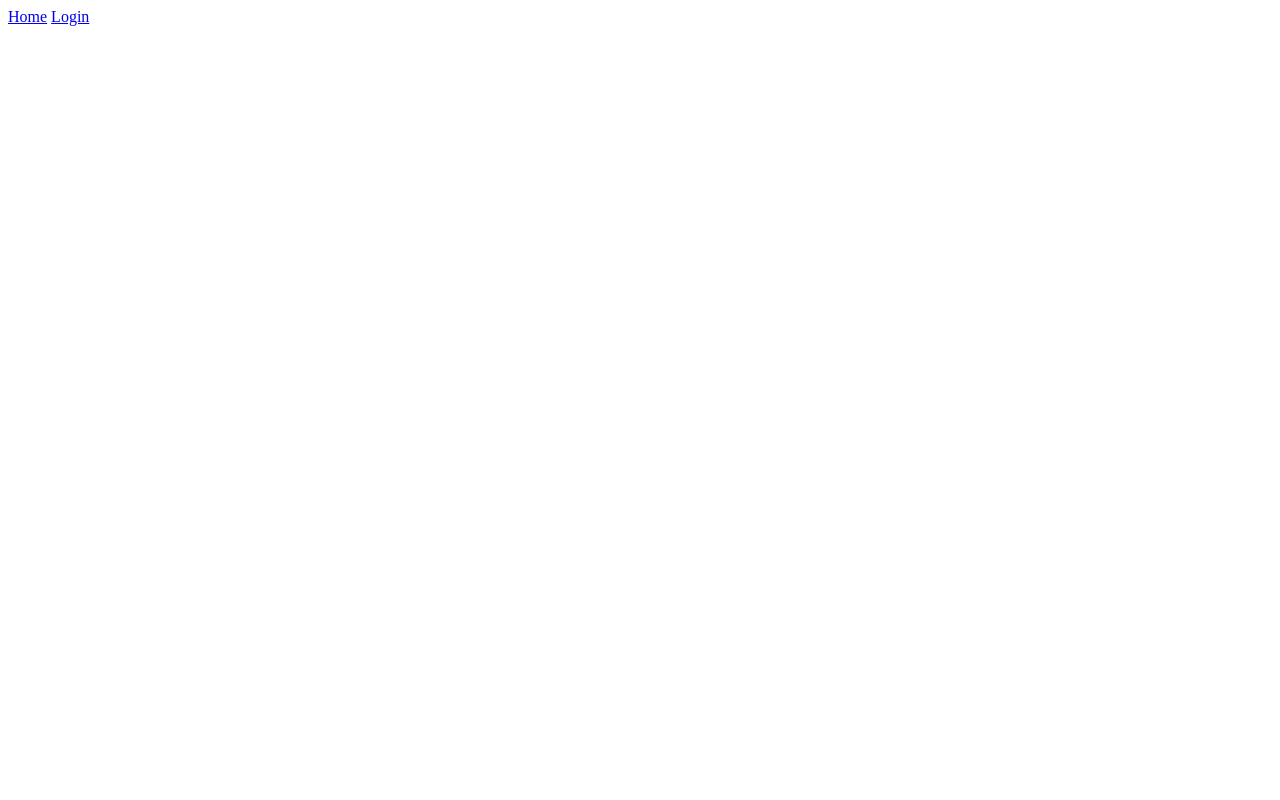
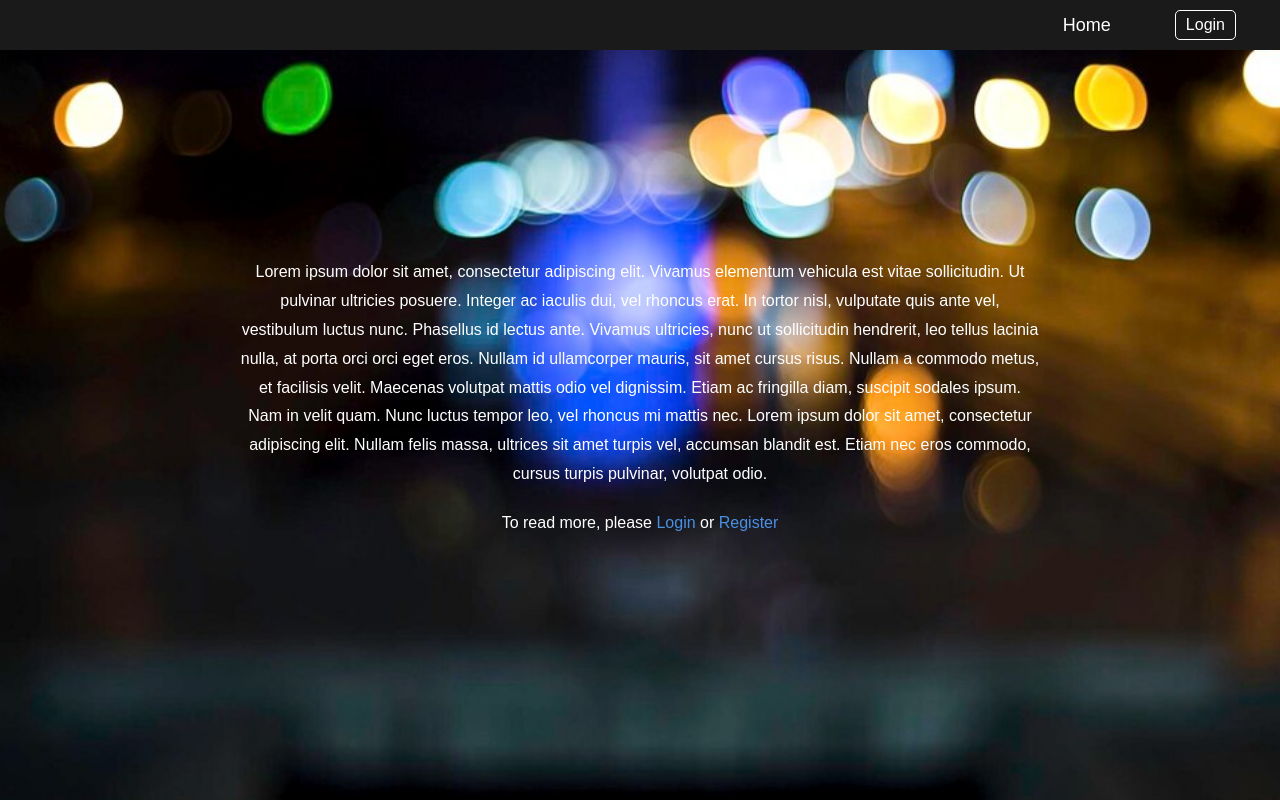
Before and after one commit to prathameshbasagare05/php-site, a PHP site: page /home.php in a window 1280 px wide. Before the commit the page is almost empty. Run offline with PHP 8.4, Linux system fonts and the light colour scheme.

Commit message:
Added homepage with styling

```diff
--- a/home.php
+++ b/home.php
@@ -10,11 +10,22 @@
   <header class="navbar">
     <div class="container">
       <a href="#" class="logo">Home</a>
-      <a href="#" class="login-button">Login</a>
+      <a href="login.php" class="login-button">Login</a>
     </div>
   </header>
   <main class="main-content">
     <div class="content">
+      <p>
+          Lorem ipsum dolor sit amet, consectetur adipiscing elit. Vivamus elementum vehicula est vitae sollicitudin.
+          Ut pulvinar ultricies posuere. Integer ac iaculis dui, vel rhoncus erat. In tortor nisl, vulputate quis ante vel,
+          vestibulum luctus nunc. Phasellus id lectus ante. Vivamus ultricies, nunc ut sollicitudin hendrerit, leo tellus
+          lacinia nulla, at porta orci orci eget eros. Nullam id ullamcorper mauris, sit amet cursus risus. Nullam a commodo
+          metus, et facilisis velit. Maecenas volutpat mattis odio vel dignissim. Etiam ac fringilla diam, suscipit sodales
+          ipsum. Nam in velit quam. Nunc luctus tempor leo, vel rhoncus mi mattis nec. Lorem ipsum dolor sit amet, consectetur
+          adipiscing elit. Nullam felis massa, ultrices sit amet turpis vel, accumsan blandit est. Etiam nec eros commodo,
+          cursus turpis pulvinar, volutpat odio.
+        </p>
+        <p>To read more, please <a href="login.php">Login</a> or <a href="signup.php">Register</a></p>
     </div>
   </main>
 </body>
--- a/styles.css
+++ b/styles.css
@@ -0,0 +1,68 @@
+body {
+    margin: 0;
+    font-family: Arial, sans-serif;
+    color: white;
+    background: url('images/home-bg.jpg') no-repeat center center fixed;
+    background-size: cover;
+  }
+
+  .navbar {
+    background-color: #1a1a1a;
+    padding: 10px 20px;
+    position: fixed;
+    width: 100%;
+    top: 0;
+    left: 0;
+  }
+
+  .navbar .container {
+    display: flex;
+    justify-content: flex-end;
+    align-items: center;
+  }
+
+  .navbar .logo {
+    color: white;
+    text-decoration: none;
+    font-size: 18px;
+  }
+
+  .navbar .login-button {
+    color: white;
+    text-decoration: none;
+    border: 1px solid white;
+    padding: 5px 10px;
+    border-radius: 5px;
+    margin-right: 5%;
+    margin-left: 5%;
+    transition: background-color 0.3s;
+  }
+
+  .navbar .login-button:hover {
+    background-color: white;
+    color: black;
+  }
+
+  .main-content {
+    display: flex;
+    align-items: center;
+    justify-content: center;
+    height: 100vh;
+    padding: 0 20px;
+    text-align: center;
+  }
+
+  .content p {
+    max-width: 800px;
+    margin-bottom: 20px;
+    line-height: 1.8;
+  }
+
+  .content a {
+    color: #4a90e2;
+    text-decoration: none;
+  }
+
+  .content a:hover {
+    text-decoration: underline;
+  }
```
